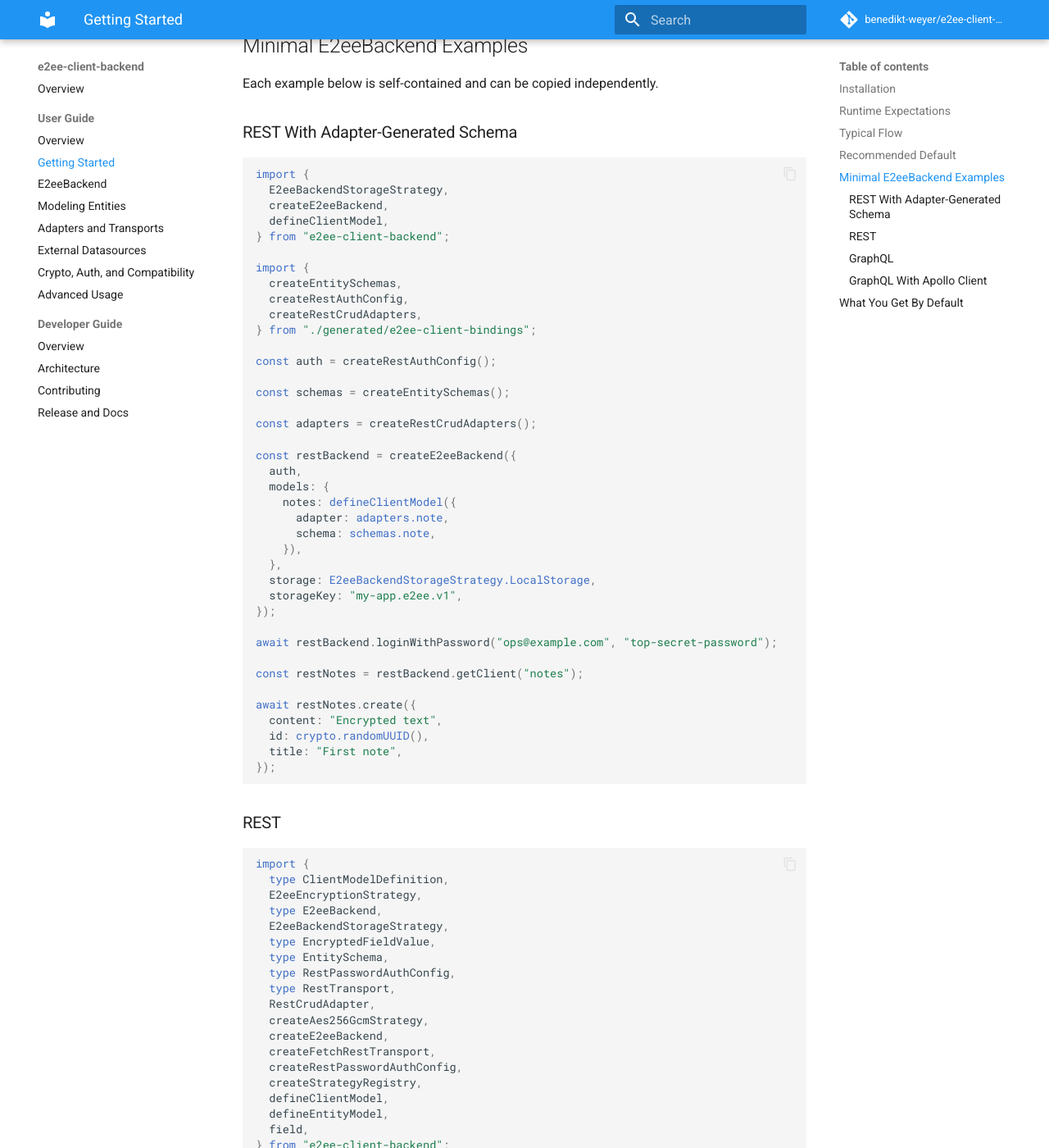
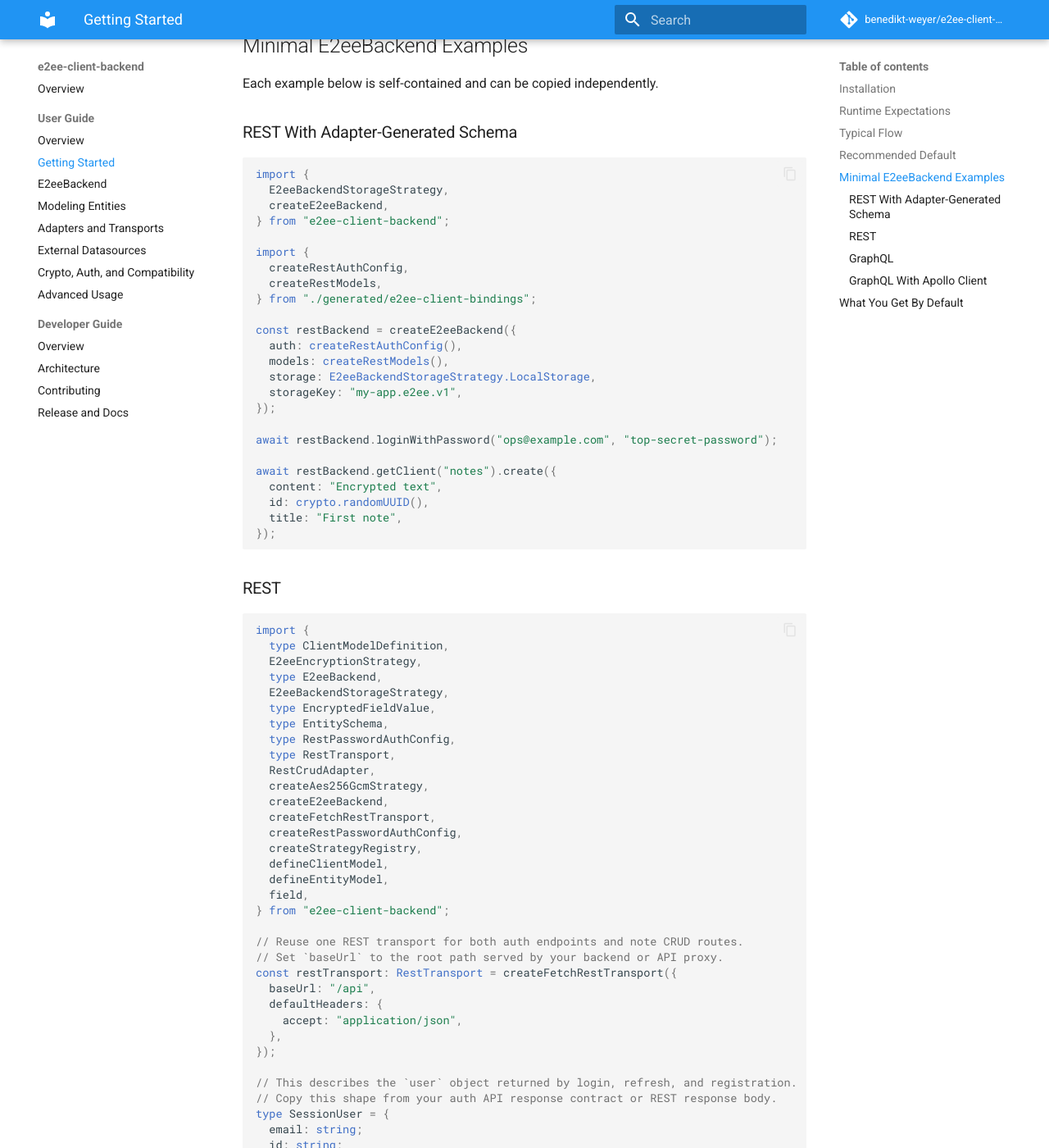
Before and after one commit to benedikt-weyer/e2ee-client-backend, an MkDocs documentation site: the page built from docs/user/getting-started.md, in a window 1280 px wide and 1400 px high, scrolled down 1592 px. Shown: the whole window at 82% size. Built offline with MkDocs 1.6.1 and Material for MkDocs 9.7.7, drawn with Linux system fonts in a browser that asks for light colours; comment, search, counter and statistics services are not loaded.

Commit message:
feat: update documentation to reflect changes in model and adapter imports for improved clarity

```diff
--- a/docs/user/getting-started.md
+++ b/docs/user/getting-started.md
@@ -63,38 +63,23 @@ Each example below is self-contained and can be copied independently.
 import {
   E2eeBackendStorageStrategy,
   createE2eeBackend,
-  defineClientModel,
 } from "e2ee-client-backend";
 
 import {
-  createEntitySchemas,
   createRestAuthConfig,
-  createRestCrudAdapters,
+  createRestModels,
 } from "./generated/e2ee-client-bindings";
 
-const auth = createRestAuthConfig();
-
-const schemas = createEntitySchemas();
-
-const adapters = createRestCrudAdapters();
-
 const restBackend = createE2eeBackend({
-  auth,
-  models: {
-    notes: defineClientModel({
-      adapter: adapters.note,
-      schema: schemas.note,
-    }),
-  },
+  auth: createRestAuthConfig(),
+  models: createRestModels(),
   storage: E2eeBackendStorageStrategy.LocalStorage,
   storageKey: "my-app.e2ee.v1",
 });
 
 await restBackend.loginWithPassword("ops@example.com", "top-secret-password");
 
-const restNotes = restBackend.getClient("notes");
-
-await restNotes.create({
+await restBackend.getClient("notes").create({
   content: "Encrypted text",
   id: crypto.randomUUID(),
   title: "First note",
```
Also changed, not shown: README.md (+1 -1 lines), docs/user/e2ee-backend.md (+4 -19 lines).
